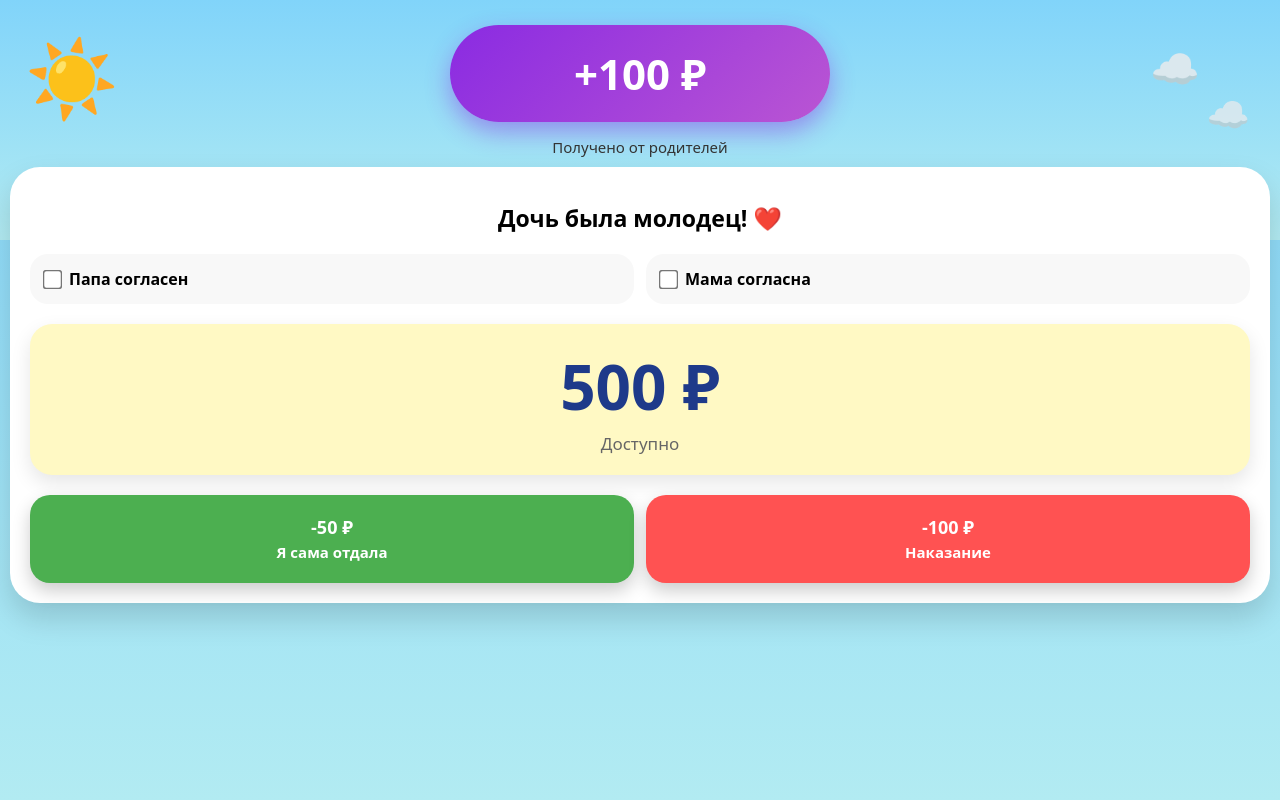
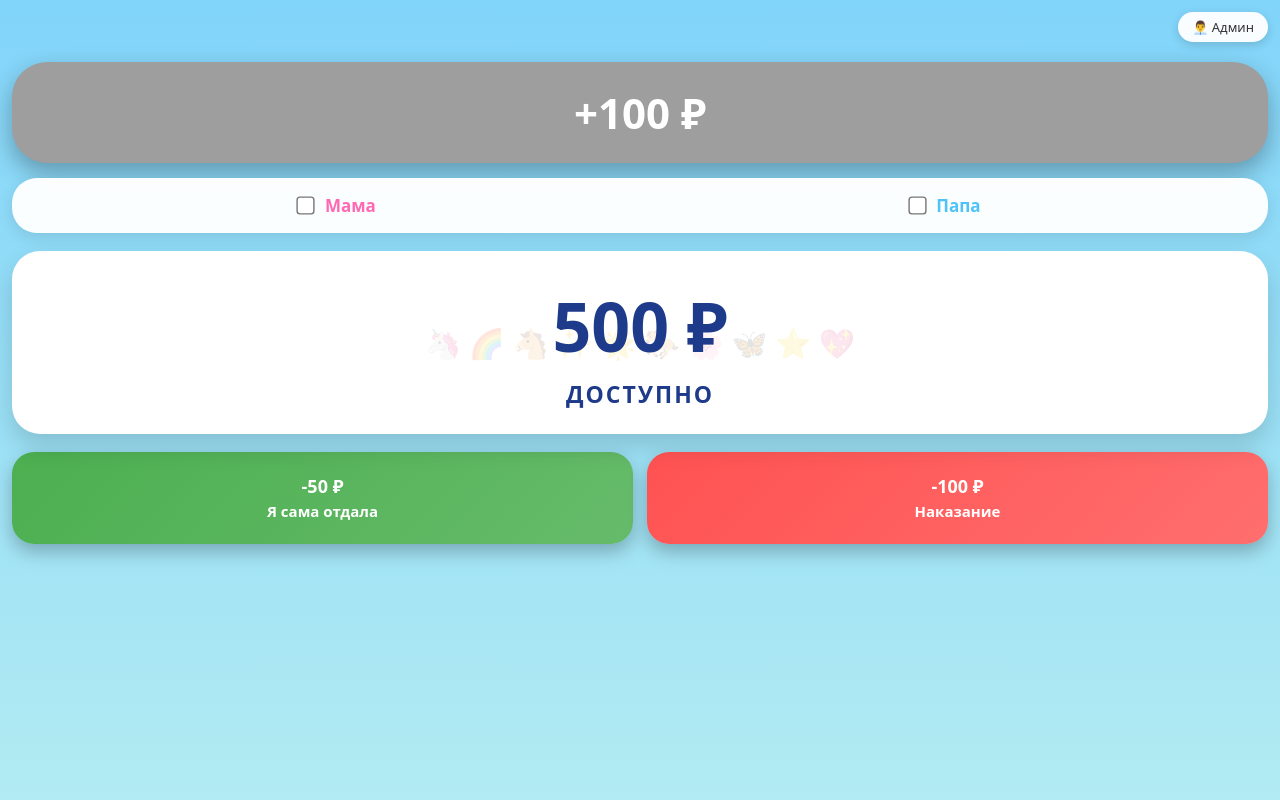
Before and after one commit to Daron6030/KidsAllowanceApp, a Flask app: page / in a window 1280 px wide. Run offline with Flask 3, Linux system fonts and the light colour scheme.

Commit message:
Update index.html

```diff
--- a/templates/index.html
+++ b/templates/index.html
@@ -10,173 +10,170 @@
             font-family: system-ui, -apple-system, BlinkMacSystemFont, "Segoe UI", Roboto, sans-serif;
             background: linear-gradient(#81D4FA, #B2EBF2);
             min-height: 100vh;
-            padding: 10px;
+            padding: 12px;
             position: relative;
             overflow: hidden;
         }
 
-        .sky {
+        .admin-btn {
             position: absolute;
-            top: 0; left: 0; right: 0;
-            height: 240px;
-            background: linear-gradient(#81D4FA, #B2EBF2);
-            z-index: -1;
-            overflow: hidden;
+            top: 12px;
+            right: 12px;
+            background: rgba(255,255,255,0.95);
+            color: #333;
+            padding: 6px 14px;
+            border-radius: 20px;
+            font-size: 13px;
+            box-shadow: 0 3px 10px rgba(0,0,0,0.15);
+            z-index: 10;
+            text-decoration: none;
         }
 
-        .sun { font-size: 75px; position: absolute; top: 25px; left: 25px; }
-        .cloud1 { font-size: 40px; position: absolute; top: 40px; right: 80px; opacity: 0.9; }
-        .cloud2 { font-size: 35px; position: absolute; top: 90px; right: 30px; opacity: 0.8; }
-
+        /* Кнопка +100 — серая по умолчанию */
         .plus-btn {
-            background: linear-gradient(135deg, #8A2BE2, #BA55D3);
+            background: #9E9E9E;
             color: white;
             font-size: 42px;
             font-weight: 700;
-            padding: 20px 30px;
-            border-radius: 50px;
+            padding: 22px;
+            border-radius: 35px;
             text-align: center;
-            margin: 15px auto;
-            width: 92%;
-            max-width: 380px;
-            box-shadow: 0 10px 25px rgba(138, 43, 226, 0.45);
-            display: flex;
-            align-items: center;
-            justify-content: center;
-            gap: 12px;
+            margin: 50px 0 15px 0;
+            box-shadow: 0 10px 25px rgba(0,0,0,0.3);
+            cursor: not-allowed;
+            transition: all 0.25s ease;
+        }
+        .plus-btn.active {
+            background: linear-gradient(135deg, #8A2BE2, #BA55D3);
+            cursor: pointer;
+        }
+        .plus-btn:active {
+            transform: scale(0.92);
         }
 
-        .content {
-            background: white;
-            border-radius: 30px;
-            padding: 20px;
-            margin-top: 10px;
-            box-shadow: 0 15px 30px rgba(0,0,0,0.15);
-        }
-
-        .title {
-            text-align: center;
-            font-size: 23px;
-            font-weight: 700;
-            margin: 15px 0 20px 0;
-        }
-
-        .checkboxes {
+        .parents {
+            background: rgba(255,255,255,0.97);
+            padding: 16px 20px;
+            border-radius: 25px;
             display: flex;
-            gap: 12px;
-            margin-bottom: 20px;
-        }
-
-        .check {
-            flex: 1;
-            background: #f8f8f8;
-            padding: 14px 16px;
-            border-radius: 18px;
-            display: flex;
-            align-items: center;
-            gap: 10px;
-            font-size: 16px;
-            font-weight: 600;
+            justify-content: space-around;
+            margin: 12px 0;
+            box-shadow: 0 5px 15px rgba(0,0,0,0.1);
         }
 
         .balance-card {
-            background: #FFF9C4;
-            border-radius: 22px;
-            padding: 20px;
+            background: white;
+            border-radius: 28px;
+            padding: 28px 20px 24px;
             text-align: center;
-            margin: 20px 0;
-            box-shadow: 0 8px 20px rgba(0,0,0,0.1);
+            box-shadow: 0 12px 25px rgba(0,0,0,0.15);
+            margin: 18px 0;
+            position: relative;
+            overflow: hidden;
+        }
+        .balance-card::before {
+            content: "🦄 🌈 🐴 ✨ 🌟 🐎 🌸 🦋 ⭐ 💖";
+            position: absolute;
+            font-size: 29px;
+            opacity: 0.14;
+            top: 12px; left: 12px; right: 12px; bottom: 12px;
+            display: flex;
+            flex-wrap: wrap;
+            justify-content: space-around;
+            align-content: space-around;
+            line-height: 1.5;
+            pointer-events: none;
+            z-index: 1;
         }
 
         .balance {
-            font-size: 62px;
+            font-size: 68px;
             font-weight: 700;
             color: #1e3a8a;
+            transition: transform 0.4s ease;
+            position: relative;
+            z-index: 2;
+        }
+        .available {
+            font-size: 23px;
+            font-weight: 700;
+            color: #1e3a8a;
+            letter-spacing: 2px;
+            margin-top: 6px;
+            position: relative;
+            z-index: 2;
         }
 
-        .btn-container {
-            display: flex;
-            gap: 12px;
-        }
-
+        .btn-container { display: flex; gap: 14px; margin-top: 10px; }
         .btn-green, .btn-red {
             flex: 1;
-            padding: 20px 10px;
-            border-radius: 20px;
+            padding: 22px 12px;
+            border-radius: 22px;
+            font-size: 18px;
+            font-weight: 600;
             color: white;
-            font-weight: 700;
-            font-size: 18px;
+            cursor: pointer;
+            box-shadow: 0 8px 18px rgba(0,0,0,0.25);
             text-align: center;
-            box-shadow: 0 8px 18px rgba(0,0,0,0.2);
+            transition: all 0.2s ease;
         }
-
-        .btn-green { background: #4CAF50; }
-        .btn-red  { background: #FF5252; }
+        .btn-green:active, .btn-red:active {
+            transform: scale(0.93);
+        }
+        .btn-green { background: linear-gradient(135deg, #4CAF50, #66BB6A); }
+        .btn-red  { background: linear-gradient(135deg, #FF5252, #FF6E6E); }
     </style>
 </head>
 <body>
 
-<div class="sky">
-    <div class="sun">☀️</div>
-    <div class="cloud1">☁️</div>
-    <div class="cloud2">☁️</div>
-</div>
+    <a href="/login" class="admin-btn">👨‍💼 Админ</a>
 
     <div class="container">
 
-    <!-- Большая кнопка +100 -->
-    <div class="plus-btn" id="plusBtn" onclick="submitForm('add100')">
+        <div id="plusBtn" class="plus-btn" onclick="submitForm('add100')">
             +100 ₽
         </div>
 
-    <div style="text-align:center; color:#333; margin-bottom:8px; font-size:15px;">
-        Получено от родителей
+        <div class="parents">
+            <label style="font-size:17px; font-weight:600; color:#FF69B4;">
+                <input type="checkbox" id="mom" onchange="checkApproval()" style="transform:scale(1.4); margin-right:8px;"> Мама
+            </label>
+            <label style="font-size:17px; font-weight:600; color:#4FC3F7;">
+                <input type="checkbox" id="dad" onchange="checkApproval()" style="transform:scale(1.4); margin-right:8px;"> Папа
+            </label>
         </div>
 
-    <div class="content">
-
-        <div class="title">
-            Дочь была молодец! ❤️
+        <div class="balance-card">
+            <div id="balanceText" class="balance">{{ balance }} ₽</div>
+            <p class="available">ДОСТУПНО</p>
         </div>
 
-        <!-- Чекбоксы -->
-        <div class="checkboxes">
-            <div class="check">
-                <input type="checkbox" id="dad" onchange="checkApproval()" style="transform:scale(1.5)">
-                <span>Папа согласен</span>
-            </div>
-            <div class="check">
-                <input type="checkbox" id="mom" onchange="checkApproval()" style="transform:scale(1.5)">
-                <span>Мама согласна</span>
-            </div>
-        </div>
-
-        <!-- Баланс -->
-        <div class="balance-card">
-            <div class="balance">{{ balance }} ₽</div>
-            <div style="font-size:17px; color:#666; margin-top:4px;">Доступно</div>
-        </div>
-
-        <!-- Кнопки списания -->
         <div class="btn-container">
             <div class="btn-green" onclick="submitForm('minus50')">
-                -50 ₽<br>
-                <small>Я сама отдала</small>
+                -50 ₽<br><small>Я сама отдала</small>
             </div>
             <div class="btn-red" onclick="submitForm('minus100')">
-                -100 ₽<br>
-                <small>Наказание</small>
+                -100 ₽<br><small>Наказание</small>
             </div>
         </div>
 
     </div>
-</div>
+
+    <!-- Звуки -->
+    <audio id="soundPlus" src="https://www.soundjay.com/buttons/beep-07.mp3"></audio>
+    <audio id="soundMinus50" src="https://www.soundjay.com/buttons/button-09.mp3"></audio>
+    <audio id="soundMinus100" src="https://www.soundjay.com/buttons/beep-08.mp3"></audio>
 
     <form id="actionForm" method="POST" style="display:none;">
         <input type="hidden" name="action" id="actionInput">
     </form>
 
     <script>
+        const soundPlus = document.getElementById('soundPlus');
+        const soundMinus50 = document.getElementById('soundMinus50');
+        const soundMinus100 = document.getElementById('soundMinus100');
+        const balanceText = document.getElementById('balanceText');
+
         function checkApproval() {
             const mom = document.getElementById('mom').checked;
             const dad = document.getElementById('dad').checked;
@@ -191,6 +188,18 @@
                 alert("❌ Нужно согласие Мамы и Папы!");
                 return;
             }
+
+            // Звуки
+            if (action === 'add100') soundPlus.play();
+            else if (action === 'minus50') soundMinus50.play();
+            else if (action === 'minus100') soundMinus100.play();
+
+            // Анимация прыжка баланса
+            balanceText.style.transform = 'scale(1.15)';
+            setTimeout(() => {
+                balanceText.style.transform = 'scale(1)';
+            }, 150);
+
             document.getElementById('actionInput').value = action;
             document.getElementById('actionForm').submit();
         }
```
Lines whose indentation alone changed are shown as unchanged.
